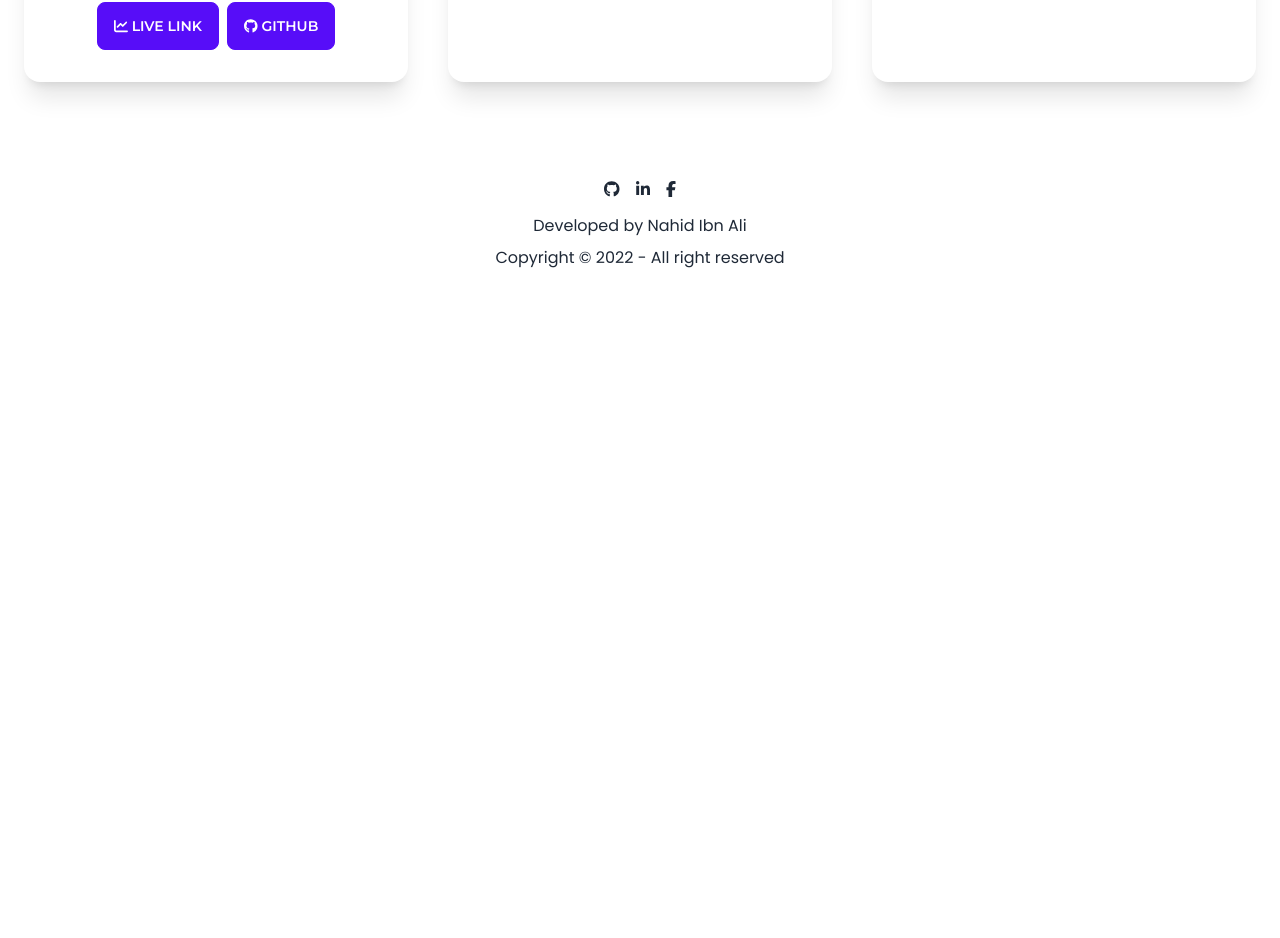
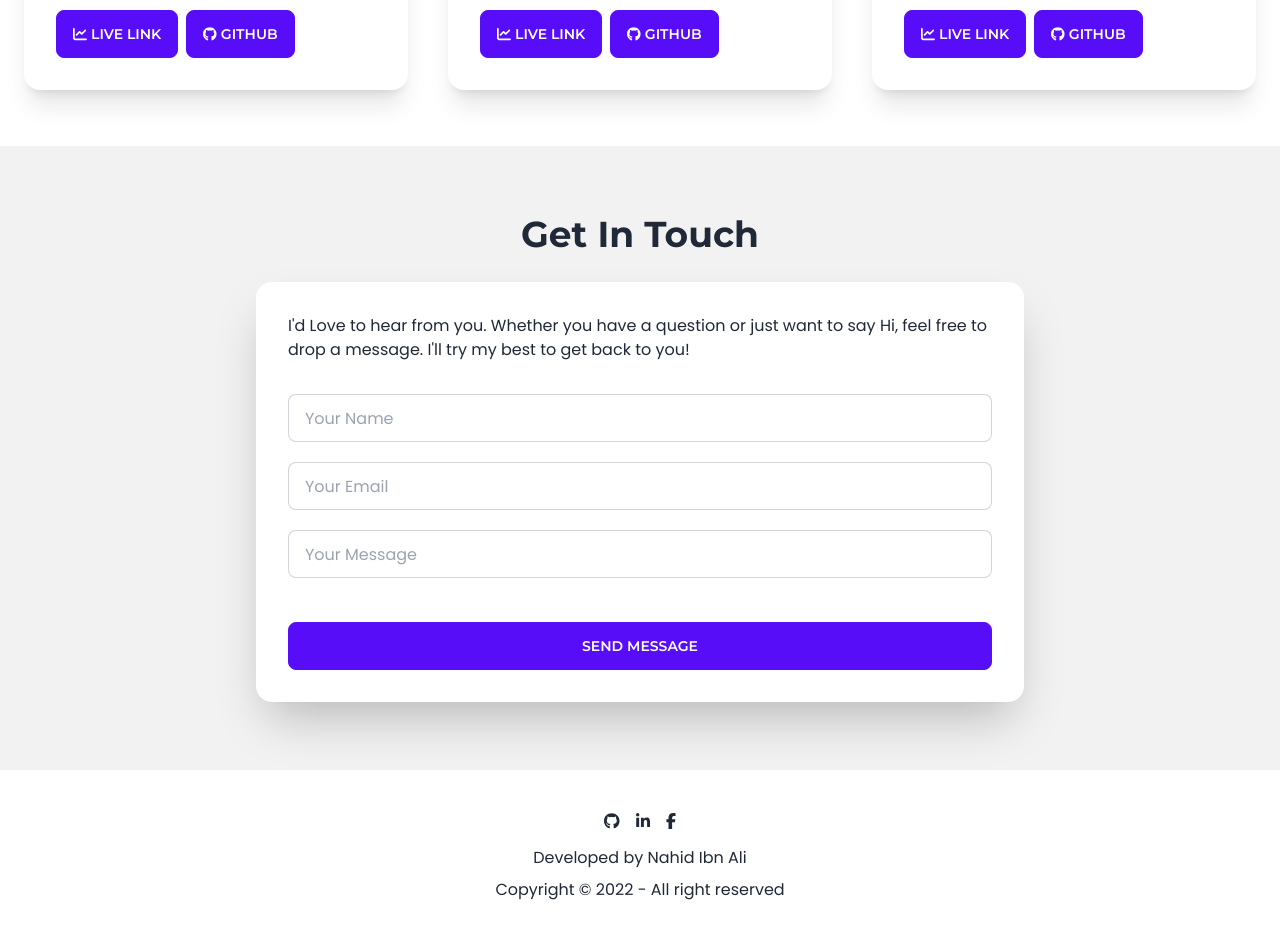
Before and after one commit to NahidIbnAli/nahid-ibn-ali, a React (Create React App) app: page / in a window 1280 px wide. Shown: the part 2435-3373 px from the top of the page. Before the commit the page ends 2745 px from the top, so only its background shows below. Built offline with nearby package versions, Linux system fonts and the light colour scheme.

Commit message:
changed project card style to the home page

```diff
--- a/src/Pages/Home/Contact/Contact.jsx
+++ b/src/Pages/Home/Contact/Contact.jsx
@@ -1,7 +1,63 @@
 import React from "react";
 
 const Contact = () => {
-  return <div></div>;
+  const handleSendMessage = (event) => {
+    event.preventDefault();
+    const form = event.target;
+    const name = form.name.value;
+    const email = form.email.value;
+    const message = form.message.value;
+    console.log(name, email, message);
+  };
+
+  return (
+    <div className="hero py-10 bg-base-200">
+      <div className="flex flex-col items-center p-7">
+        <h2 className="text-4xl font-display font-bold pb-7">Get In Touch</h2>
+        <div className="card flex-shrink-0 w-full max-w-screen-md shadow-2xl bg-base-100">
+          <p className="p-8 pb-0">
+            I'd Love to hear from you. Whether you have a question or just want
+            to say Hi, feel free to drop a message. I'll try my best to get back
+            to you!
+          </p>
+          <form
+            onSubmit={handleSendMessage}
+            className="card-body font-sans gap-5"
+          >
+            <div className="form-control">
+              <input
+                type="text"
+                name="name"
+                placeholder="Your Name"
+                className="input input-bordered"
+              />
+            </div>
+            <div className="form-control">
+              <input
+                type="email"
+                name="email"
+                placeholder="Your Email"
+                className="input input-bordered"
+              />
+            </div>
+            <div className="form-control">
+              <input
+                type="text"
+                name="message"
+                placeholder="Your Message"
+                className="input input-bordered"
+              />
+            </div>
+            <div className="form-control mt-6">
+              <button type="submit" className="btn btn-primary font-display">
+                Send Message
+              </button>
+            </div>
+          </form>
+        </div>
+      </div>
+    </div>
+  );
 };
 
 export default Contact;
--- a/src/Pages/Home/Projects/Projects.jsx
+++ b/src/Pages/Home/Projects/Projects.jsx
@@ -67,10 +67,9 @@ const Projects = () => {
               <figure className="px-7 pt-7">
                 <img src={project.image} alt="" className="rounded-xl" />
               </figure>
-              <div className="card-body items-center">
+              <div className="card-body items-start">
                 <h2 className="card-title font-semibold">{project.name}</h2>
-                <div>
-                  {project.description}
+                <p>{project.description}</p>
                 <ul className="flex flex-wrap gap-3 my-4">
                   {project.technologies.map((technology, index) => (
                     <li
@@ -81,8 +80,6 @@ const Projects = () => {
                     </li>
                   ))}
                 </ul>
-                </div>
-
                 <div className="card-actions">
                   <a
                     href={project.liveSite}
```
Also changed, not shown: 1 other file (tests, documents, lock files or other folders). Lines whose indentation alone changed are shown as unchanged.
